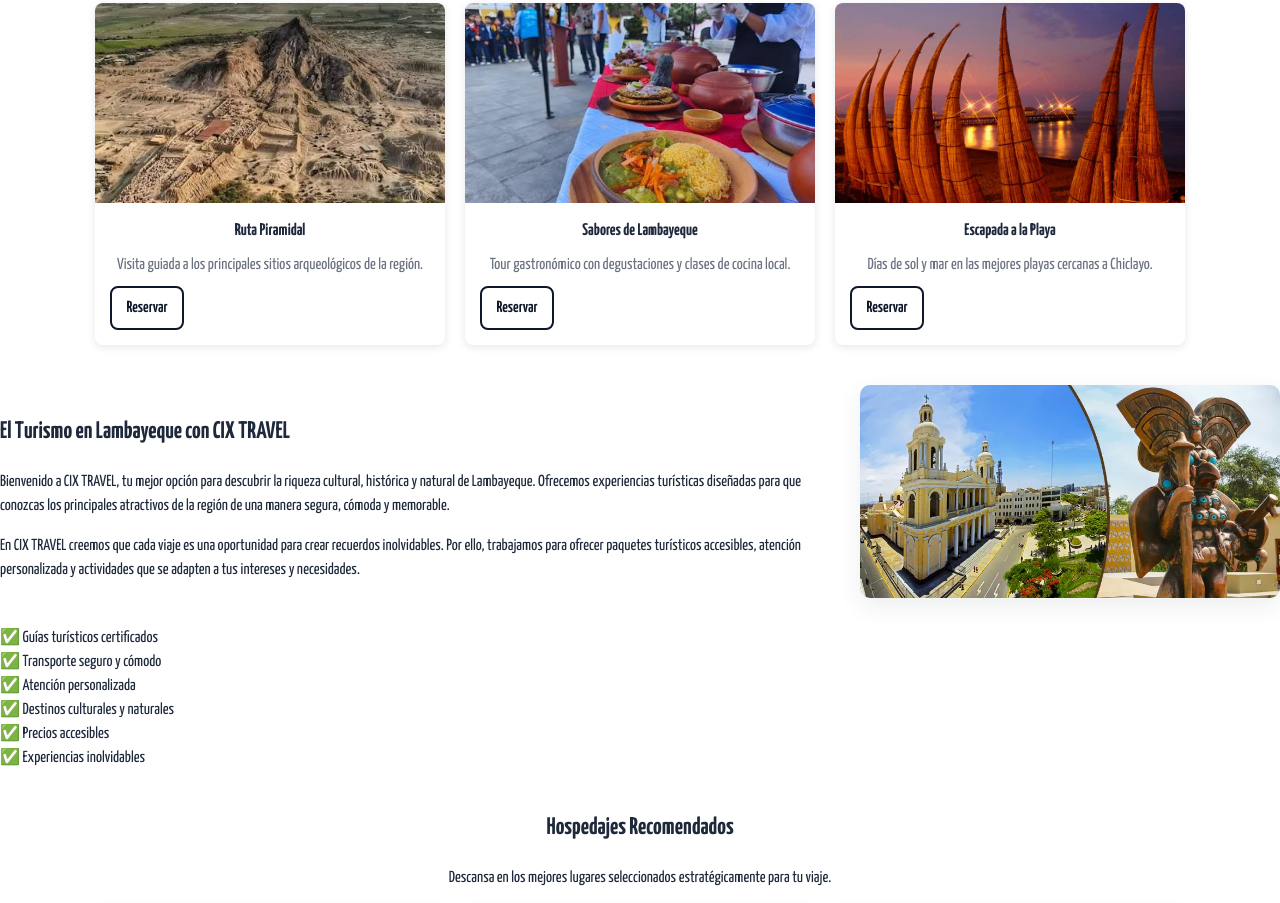
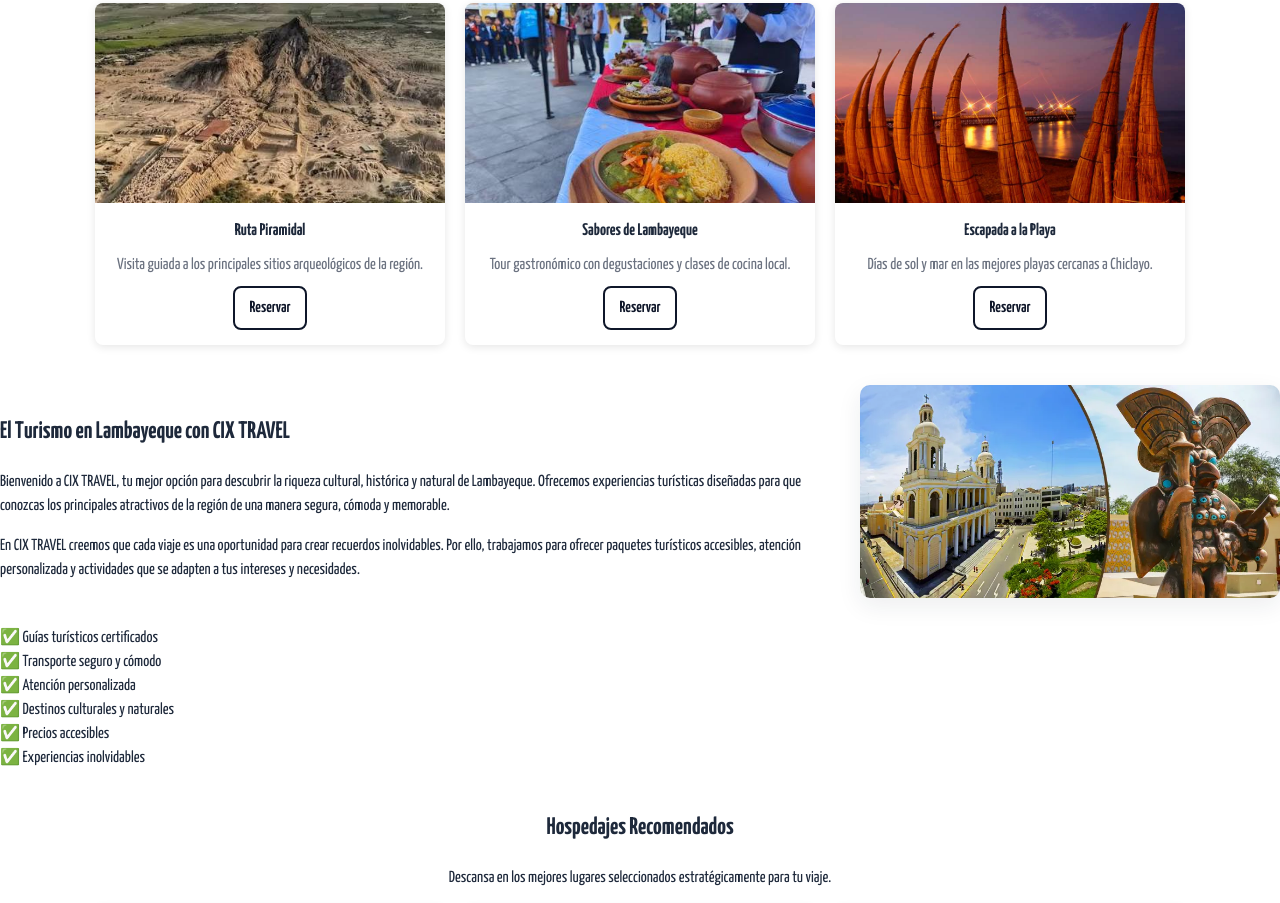
Before and after one commit to JORGITOKX/Cix-Travel, a plain HTML site: page index.html in a window 1280 px wide. Shown: the part 759-1662 px from the top of the page. Drawn offline with Linux system fonts and the light colour scheme; a web font is replaced by a local one.

Commit message:
cambio en la linea 193 // align-self fue reemplazado por; ALIGN-SELF:CENTER;

```diff
--- a/styles.css
+++ b/styles.css
@@ -190,7 +190,7 @@ text-transform:uppercase;
 .card-body{padding:1rem;flex:1;display:flex;flex-direction:column;gap:.6rem}
 .card h3{margin:0;font-size:1.05rem}
 .card p{margin:0;color:var(--muted);flex:1}
-.card .btn-outline{align-self:flex-start;background:transparent;color:var(--color-primary);border-color:var(--color-primary)}
+.card .btn-outline{align-self:center;background:transparent;color:var(--color-primary);border-color:var(--color-primary)}
 
 .grid-two{display:grid;grid-template-columns:1fr;gap:1.25rem;align-items:center}
 .side-image img{width:100%;height:auto;border-radius:10px;box-shadow:var(--shadow)}
```
